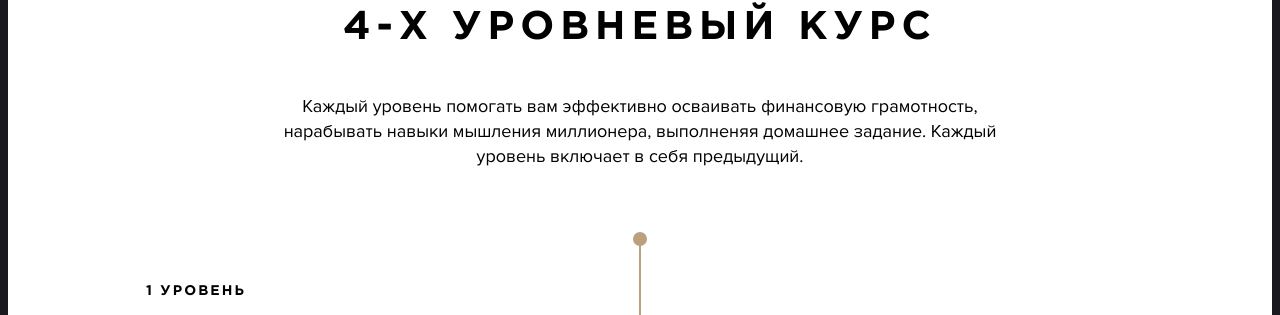
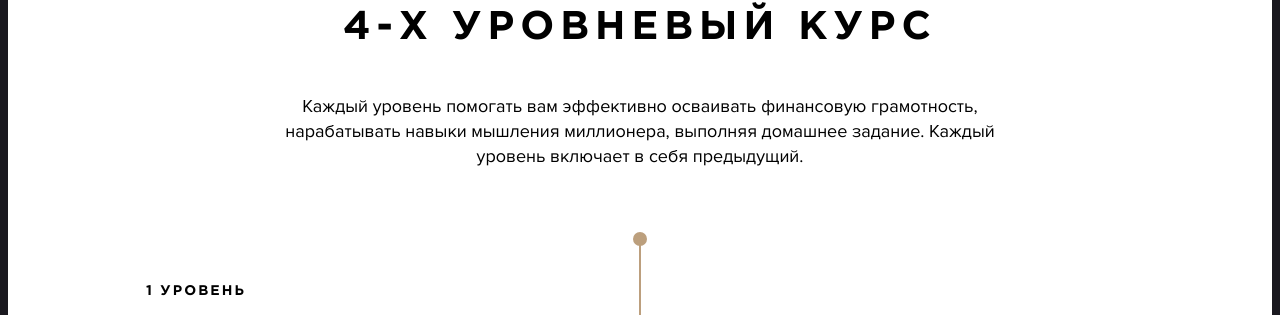
Before and after one commit to BulatSa/finperegruz, a PHP site: page / in a window 1280 px wide. Shown: the part 3579-3894 px from the top of the page. Run offline with PHP 8.4, Linux system fonts and the light colour scheme; style sheets or scripts are compiled from the project's sources; some libraries are stand-ins or nearby versions; some web fonts are replaced.

Commit message:
preims img change

```diff
--- a/index.php
+++ b/index.php
@@ -192,7 +192,7 @@
 		<header class="s-levels__head">
 			<p class="h5">пошаговая программа обучения, повышающая ваш доход</p>
 			<p class="h2">4-х уровневый курс</p>
-			<p class="s-levels__subtitle">Каждый уровень помогать вам эффективно осваивать финансовую грамотность, нарабывать навыки мышления миллионера, выполненяя домашнее задание. Каждый уровень включает в себя предыдущий.</p>
+			<p class="s-levels__subtitle">Каждый уровень помогать вам эффективно осваивать финансовую грамотность, нарабатывать навыки мышления миллионера, выполняя домашнее задание. Каждый уровень включает в себя предыдущий.</p>
 		</header>
 
 
```
Also changed, not shown: img/preims/3.jpg, img/preims/5.jpg, img/preims/6.jpg.
